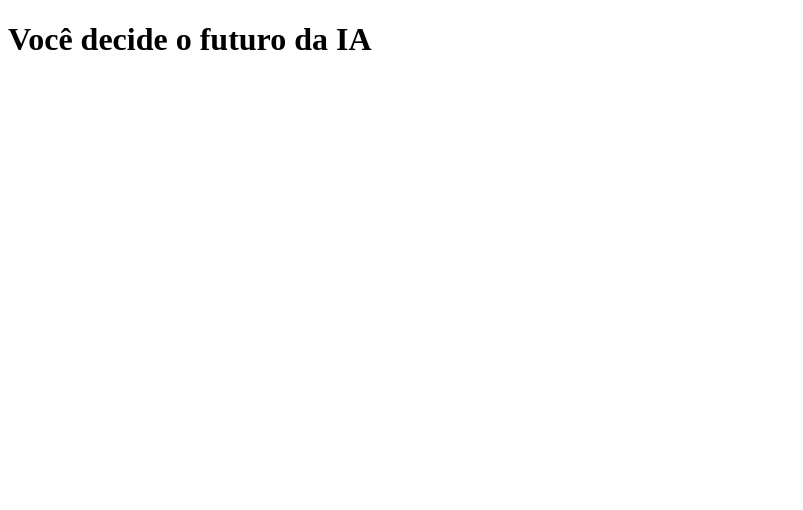
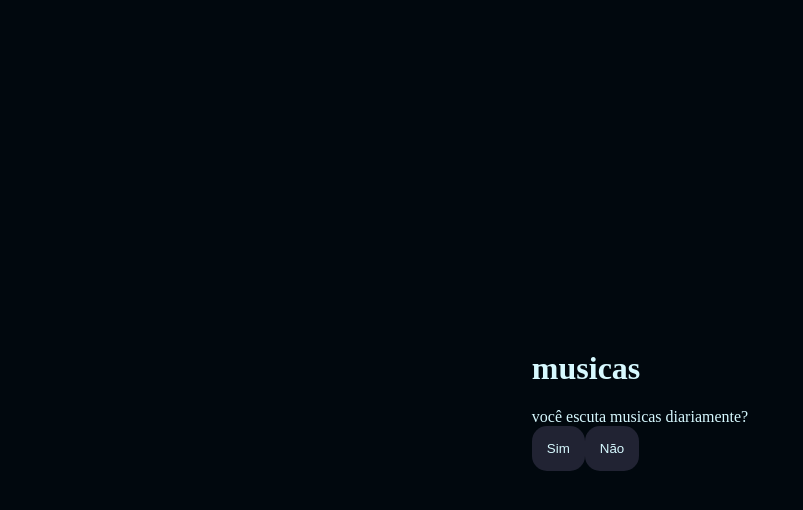
Before and after one commit to carlitolopeszz/IA-3E, a plain HTML site: page index.html in a window 1280 px wide. Shown: the whole page, without its empty margins (0-803 px from the left). Drawn offline with Linux system fonts and the light colour scheme.

Commit message:
Add files via upload

```diff
--- a/index.html
+++ b/index.html
@@ -5,12 +5,12 @@
     <meta charset="UTF-8">
     <meta name="viewport" content="width=device-width, initial-scale=1.0">
     <link rel="stylesheet" href="style.css">
-    <title>Você decide o futuro da IA</title>
+    <title>musicas</title>
 </head>
 
 <body>
     <div class="caixa-principal">
-        <h1>Você decide o futuro da IA</h1>
+        <h1>musicas</h1>
         <div class="caixa-pergunta"></div>
         <div class="caixa-alternativa"></div>
         <div class="caixa-resultado">
--- a/script.js
+++ b/script.js
@@ -3,54 +3,46 @@ const caixaPergunta = document.querySelector('.caixa-pergunta');
 const caixaAlternativa = document.querySelector('.caixa-alternativa');
 const caixaResultado = document.querySelector('.caixa-resultado');
 
-const perguntas = [//abre a lista de objetos (itens)
-    {//abre o item
-        enunciado: "Você gosta da Inteligência Artificial?",
-        alternativas: [{
-            texto: "Sim",
-            afirmação: "Afirmação da alternativa 1"
-        },
-        {
-            texto: "Não",
-            afirmação: "Afirmação da alternativa"
-        }Your repositories
+const perguntas = [     //serve para abrir lista de perguntas
+    {   //abre o objeto das perguntas
+        enunciado: "você escuta musicas diariamente?",
+        alternativas: [
+            {texto: "Sim",
+            afirmação:"escuto musicas diariamente "},
 
+            {texto: "Não",
+            afirmação:"não escuto musicas diariamente"}]
     },
     {
-        enunciado: "Pergunta 2",
-        alternativas: [{
-            texto: "Quem sabe...",
-            afirmação: "Afirmação da alternativa 1"
-        },
-        {
-            texto:"Talvez",
-            afirmação:"Afirmação da alternativa 2"
-        }
-        ]
+        enunciado: "toca algum instrumento musical?",
+        alternativas: [
+            {texto: "Sim",
+            afirmação:"sim, toco instrumentos musicais "},
+
+            {texto: "Não",
+            afirmação:"não toco instrumentos musicais"}]
     },
     {
-        enunciado: "Pergunta 3",
-        alternativas: [{
-            texto: "Sim",
-            afirmação: "Afirmação da alternativa 1"
-        },
-        {
-            texto: "Não",
-            afirmação: "Afirmação da alternativa"
-        }
-        ]
-    }
+        enunciado: "tem uma banda favorita?",
+        alternativas: [
+            {texto: "Sim",
+            afirmação:"Sim, tenho uma banda favorita"},
+
+            {texto: "Não",
+            afirmação:"Não tenho uma banda favorita"}]
+    },
 ]
 let posicao = 0;
 let perguntaAtual;
+let respostas = "";
 
 
 function mostraPergunta() {
-    if (posicao>=perguntas.lenght){
+    if (posicao>=perguntas.length){
         mostraResultado();
         return;
     }
-        perguntaAtual = perguntas[posicao];
+    perguntaAtual = perguntas[posicao];
     caixaPergunta.textContent = perguntaAtual.enunciado;
     caixaAlternativa.textContent = " ";
     mostraAlternativas();
@@ -59,14 +51,19 @@ function mostraAlternativas() {
     for (const alternativa of perguntaAtual.alternativas) {
         const botaoAlternativas = document.createElement("button");
         botaoAlternativas.textContent = alternativa.texto;
-        botaoAlternativas.addEventListener("click",  function(){
-            posicao++;
-            mostraPergunta();
-        });
+        botaoAlternativas.addEventListener("click",  () => respostasSelecionadas(alternativa));
         caixaAlternativa.appendChild(botaoAlternativas);
     }
 }
+function respostasSelecionadas(opcaoSelecionada){
+    const afirmacoes = opcaoSelecionada.afirmação;
+    respostas += afirmacoes + " ";
+    posicao++;
+    mostraPergunta();
+}
 function mostraResultado(){
-    caixaPergunta.textContent = "Daqui a 10 anos você acha que a inteligência Artificial irá dominar o mundo?";
+    caixaPergunta.textContent = "Confira suas respostas: ";
+    textoResultado.textContent = respostas;
+    caixaAlternativa.textContent = "";
 }
 mostraPergunta();
--- a/style.css
+++ b/style.css
@@ -1,64 +1,27 @@
-const caixaPrincipal = document.querySelector('.caixa-principal');
-const caixaPergunta = document.querySelector('.caixa-pergunta');
-const caixaAlternativa = document.querySelector('.caixa-alternativa');
-const caixaResultado = document.querySelector('.caixa-resultado');
-
-const perguntas = [//abre a lista de objetos (itens)
-    {//abre o item
-        enunciado: "Você gosta da Inteligência Artificial?",
-        alternativas: [{
-            texto: "Sim",
-            afirmação: "Afirmação da alternativa 1"
-        },
-        {
-            texto: "Não",
-            afirmação: "Afirmação da alternativa"
-        }
-        ]
-    },
-    {
-        enunciado: "Pergunta 2",
-        alternativas: [{
-            texto: "Quem sabe...",
-            afirmação: "Afirmação da alternativa 1"
-        },
-        {
-            texto:"Talvez",
-            afirmação:"Afirmação da alternativa 2"
-        }
-        ]
-    },
-    {
-        enunciado: "Pergunta 3",
-        alternativas: [{
-            texto: "Sim",
-            afirmação: "Afirmação da alternativa 1"
-        },
-        {
-            texto: "Não",
-            afirmação: "Afirmação da alternativa"
-        }
-        ]
-    }
-]
-let posicao = 0;
-let perguntaAtual;
-
-
-function mostraPergunta() {
-    perguntaAtual = perguntas[posicao];
-    caixaPergunta.textContent = perguntaAtual.enunciado;
-    mostraAlternativas();
+:root{
+    --cor-fundo: #01080E;
+    --cor-principal: #0b0d20;
+    --cor-secundaria: #212333;
+    --cor-destaque: #2dbefd;
+    --cor-texto: #D7F9FF;
 }
-function mostraAlternativas() {
-    for (const alternativa of perguntaAtual.alternativas) {
-        const botaoAlternativas = document.createElement("button");
-        botaoAlternativas.textContent = alternativa.texto;
-        botaoAlternativas.addEventListener("click",  function(){
-            posicao++;
-            mostraPergunta();
-        });
-        caixaAlternativa.appendChild(botaoAlternativas);
-    }
+body{
+    background-color: var(--cor-fundo);
+    color: var(--cor-texto);
+    display: flex;
+    align-items: center;
+    justify-content: center;
+    min-height: 100vh;
 }
-mostraPergunta();
+button{
+    background-color: var(--cor-secundaria);
+    color: var(--cor-texto);
+    border: none;
+    border-radius: 15px;
+    padding: 15px;
+    transition: background-color 0.3s;
+}
+button:hover{
+    background-color: var(--cor-destaque);
+    color: var(--cor-principal);
+}
```
